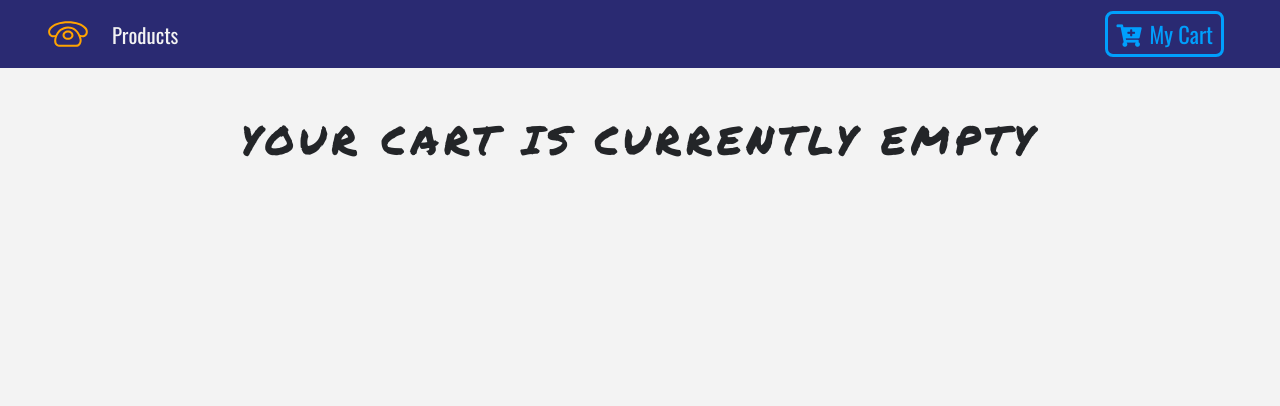
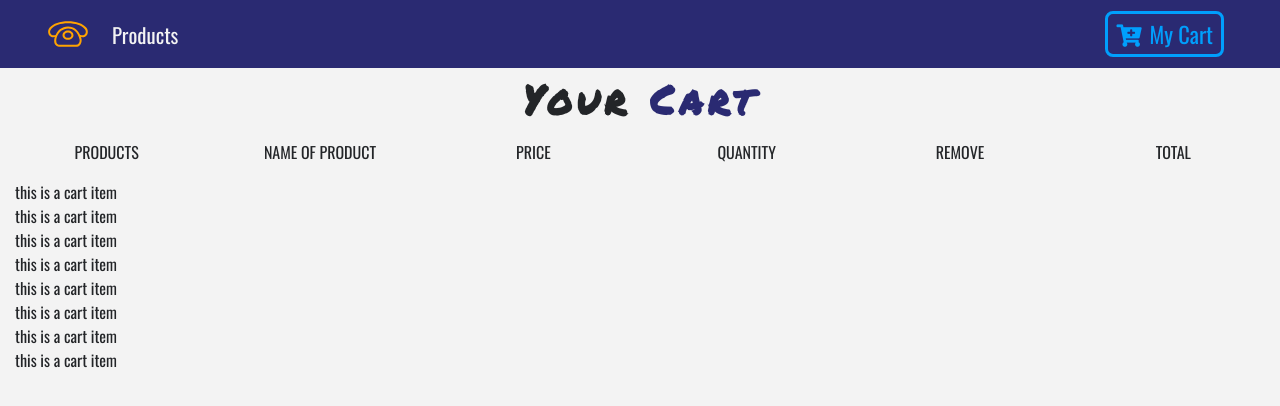
Before and after one commit to catalin-sandru/react_e-commerce, a React (Create React App) app: page /cart in a window 1280 px wide. Shown: the top 406 px of the page. Built offline with nearby package versions, Linux system fonts and the light colour scheme.

Commit message:
sent props to cartList component with destructuring

```diff
--- a/src/components/Title.js
+++ b/src/components/Title.js
@@ -5,8 +5,7 @@
     <div className="row">
       <div className="col-10 mx-auto my-2 text-center text-title">
         <h1 className="text-capitalize font-weight-bold">
-          {name}
-          <p className="text-blue">{title}</p>
+          {name} <strong className="text-blue">{title}</strong>
         </h1>
       </div>
     </div>
--- a/src/components/cart/Cart.js
+++ b/src/components/cart/Cart.js
@@ -3,6 +3,7 @@
 import CartColumns from './CartColumns'
 import EmptyCart from './EmptyCart';
 import { ProductConsumer } from '../../context'
+import CartList from './CartList'
 
 export default class Cart extends Component {
   render() {
@@ -16,6 +17,7 @@
                 <React.Fragment>
                   <Title name="Your" title="Cart"/>
                   <CartColumns />
+                  <CartList value={value} />
                 </React.Fragment>
               )
             } else {
--- /dev/null
+++ b/src/components/cart/CartItem.js
@@ -0,0 +1,9 @@
+import React from 'react'
+
+export default function CartItem() {
+  return (
+    <div>
+      this is a cart item
+    </div>
+  )
+}
--- /dev/null
+++ b/src/components/cart/CartList.js
@@ -0,0 +1,16 @@
+import React from 'react'
+import CartItem from './CartItem'
+
+export default function CartList({value}) {
+  const {cart} = value
+  console.log(value, cart);
+
+  return (
+    <div className="container-fluid">
+      {cart.map(item => {
+        return <CartItem key={item.id} item={item} value={value}/>
+      })}
+
+    </div>
+  )
+}
--- a/src/context.js
+++ b/src/context.js
@@ -9,7 +9,7 @@
   state = {
     products: [],
     details: detailProduct,
-    cart: [],
+    cart: storeProducts,
     modal: false,
     modalProduct: detailProduct,
     cartSubTotal: 0,
```
